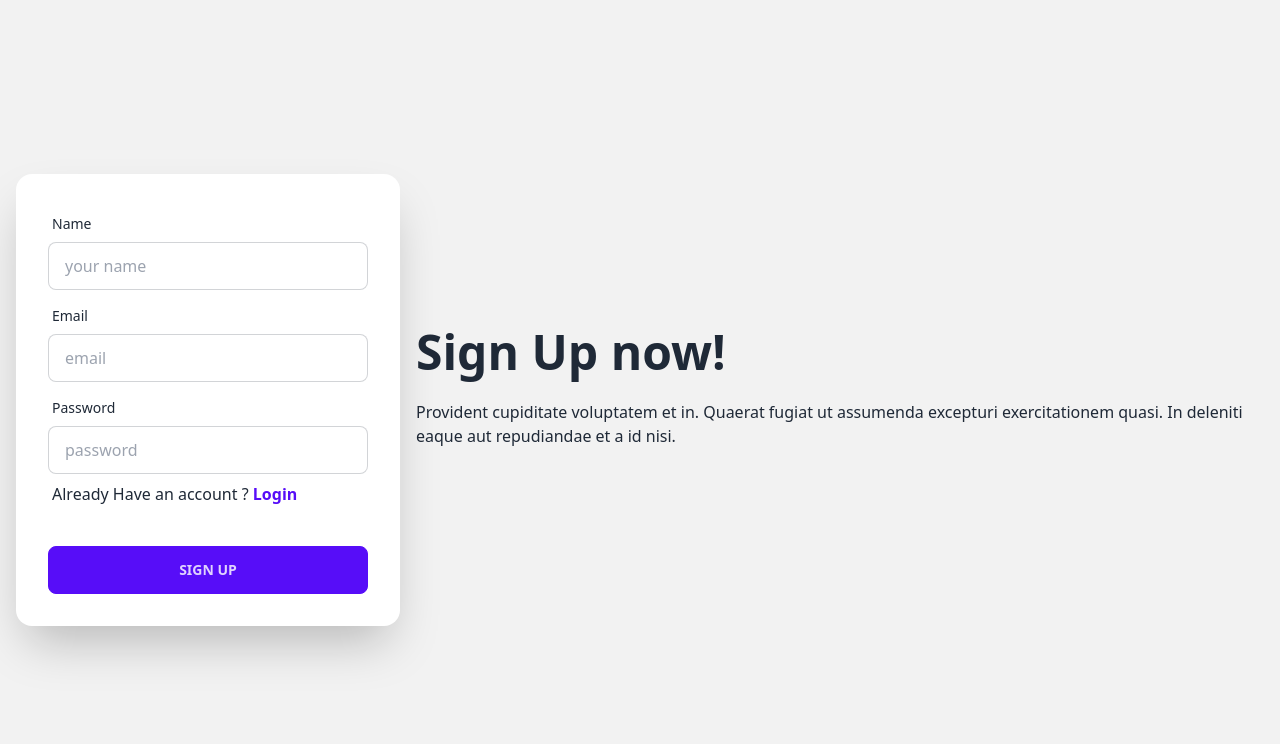
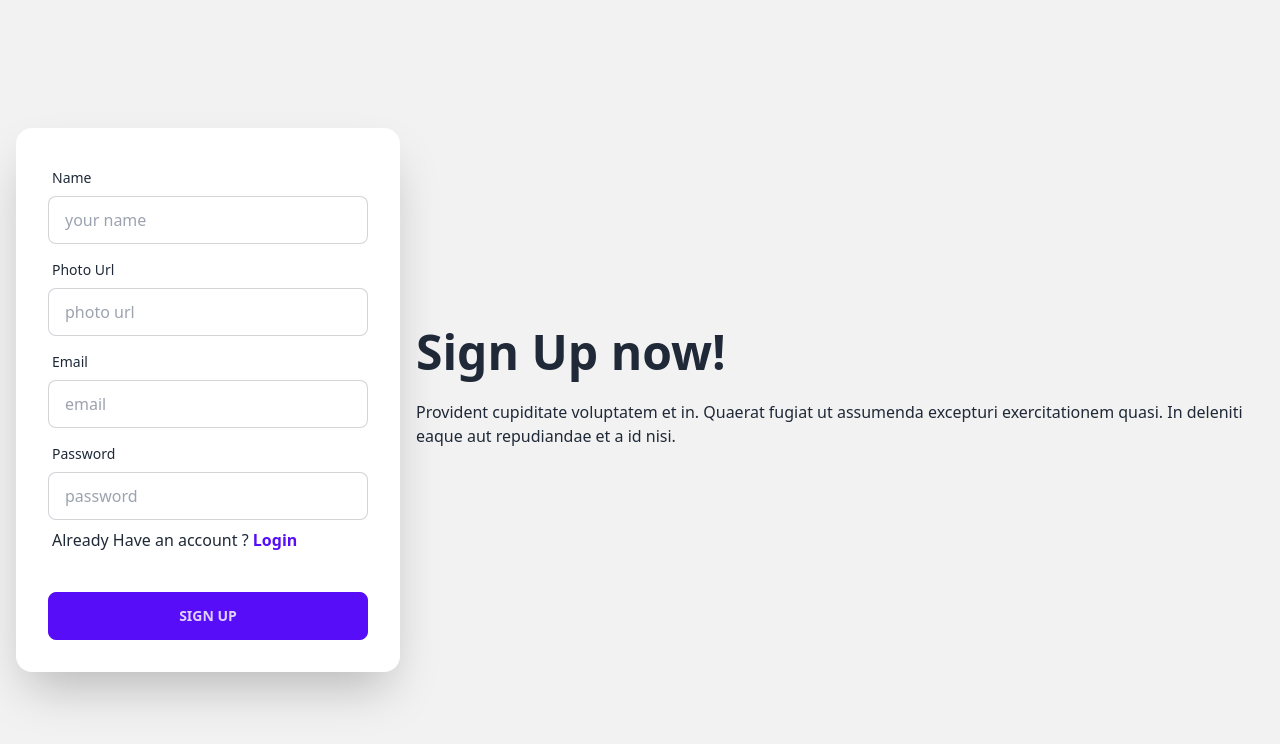
Before and after one commit to DevRazib/final-milestone, a React (Vite) app: page /signup in a window 1280 px wide. Shown: the top 744 px of the page. Built offline with nearby package versions, Linux system fonts and the light colour scheme; no server answers.

Commit message:
part-3 completed

```diff
--- a/src/pages/Shared/Navbar/Navbar.jsx
+++ b/src/pages/Shared/Navbar/Navbar.jsx
@@ -19,6 +19,7 @@ const Navbar = () => {
 
     {
       user ? <>
+      <span>{user?.displayName}</span>
         <button className="btn btn-ghost" onClick={handleLogOut}>Logout</button>
             </>
             :
--- a/src/pages/SignUp/SignUp.jsx
+++ b/src/pages/SignUp/SignUp.jsx
@@ -1,8 +1,9 @@
 import { useContext } from "react";
 import { Helmet } from "react-helmet-async";
 import { useForm } from "react-hook-form";
-import { Link } from "react-router-dom";
+import { Link, useNavigate } from "react-router-dom";
 import { AuthContext } from "../../provider/AuthProviders";
+import Swal from "sweetalert2";
 
 const SignUp = () => {
   const {
@@ -11,15 +12,31 @@ const SignUp = () => {
     reset,
     formState: { errors },
   } = useForm();
-  const {createUser}=useContext(AuthContext);
+  const {createUser, updateUserProfile}=useContext(AuthContext);
+  const navigate=useNavigate();
 
   const onSubmit = (data) => {
     console.log(data);
     createUser(data.email, data.password)
-    .then(result=>{
-      const loggedUser=result.user;
-      console.log(loggedUser);
-    })
+            .then(result => {
+                const loggedUser = result.user;
+                console.log(loggedUser);
+                updateUserProfile(data.name, data.photoURL)
+                    .then(() => {
+                        console.log('user profile info updated')
+                        reset();
+                        Swal.fire({
+                            position: 'top-end',
+                            icon: 'success',
+                            title: 'User created successfully.',
+                            showConfirmButton: false,
+                            timer: 1500
+                        });
+                        navigate('/');
+
+                    })
+                    .catch(error => console.log(error))
+            })
   };
 
   return (
@@ -52,6 +69,21 @@ const SignUp = () => {
               />
               {errors.name && (
                 <span className="text-red-600">Name field is required</span>
+              )}
+            </div>
+            <div className="form-control">
+              <label className="label">
+                <span className="label-text">Photo Url  </span>
+              </label>
+              <input
+                type="text"
+                {...register("photoURL", { required: true })}
+
+                placeholder="photo url "
+                className="input input-bordered"
+              />
+              {errors.name && (
+                <span className="text-red-600">photo url is required</span>
               )}
             </div>
             <div className="form-control">
--- a/src/provider/AuthProviders.jsx
+++ b/src/provider/AuthProviders.jsx
@@ -1,5 +1,5 @@
 import { createContext, useEffect, useState } from "react";
-import {createUserWithEmailAndPassword, getAuth, onAuthStateChanged, signInWithEmailAndPassword, signOut} from "firebase/auth";
+import {createUserWithEmailAndPassword, getAuth, onAuthStateChanged, signInWithEmailAndPassword, signOut, updateProfile} from "firebase/auth";
 import { app } from "../firebase/firebase.config";
 
 
@@ -27,6 +27,14 @@ const AuthProviders = ({children}) => {
     return signOut(auth);
   }
 
+  //for user photo
+  const updateUserProfile = (name, photo) => {
+    return updateProfile(auth.currentUser, {
+        displayName: name, photoURL: photo
+    });
+}
+
+
 
   useEffect(()=>{
     const unsubscribe= onAuthStateChanged(auth,currentUser =>{
@@ -45,6 +53,7 @@ const AuthProviders = ({children}) => {
     createUser,
     signIn,
     logOut,
+    updateUserProfile,
   }
 
   return (
```
